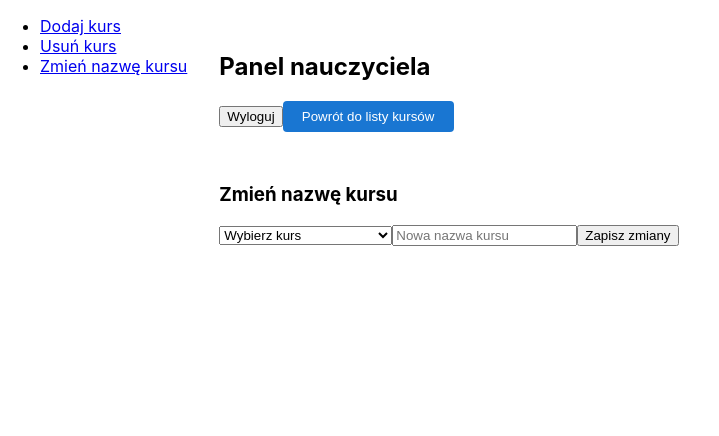
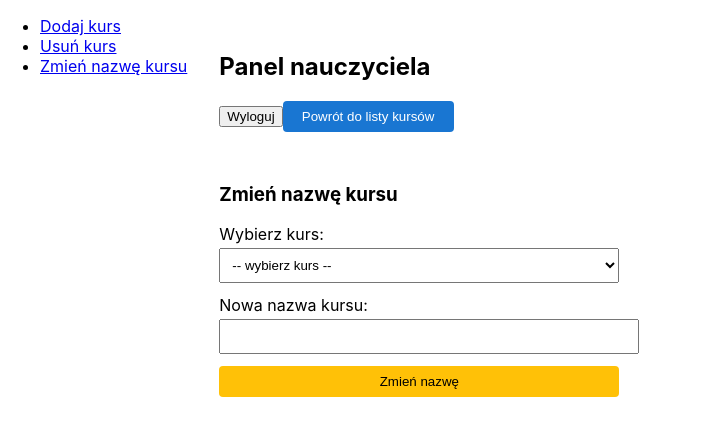
Before and after one commit to lepsze1oblicze1mammona/CourseSystemFrontend, a React (Create React App) app: page /teacher/rename-course in a window 1280 px wide. Shown: the top 436 px of the page, without its empty margins (0-719 px from the left). Built offline with nearby package versions, Linux system fonts and the light colour scheme; sample sign-in values are in the browser's storage.

Commit message:
RemoveCourse, RenameCourse finished

```diff
--- a/src/Components/Teacher/AddCourse.tsx
+++ b/src/Components/Teacher/AddCourse.tsx
@@ -2,23 +2,21 @@ import React, { useState } from "react";
 import { useOutletContext } from "react-router-dom";
 import axios from "axios";
 
-// Typy kontekstu, jeśli chcesz odświeżać listę kursów lokalnie
 interface Course {
   id: number;
   name: string;
 }
+
 interface ContextType {
   courses: Course[];
   setCourses: React.Dispatch<React.SetStateAction<Course[]>>;
+  refetchCourses: () => void; // dodajemy do kontekstu
 }
 
 const AddCourse: React.FC = () => {
-  const { courses, setCourses } = useOutletContext<ContextType>();
+  const { courses, setCourses, refetchCourses } = useOutletContext<ContextType>();
   const [courseName, setCourseName] = useState("");
   const [message, setMessage] = useState<string | null>(null);
-
-  // Pobierz id nauczyciela z localStorage (lub z kontekstu autoryzacji)
-  const id = localStorage.getItem("id");
 
   const handleSubmit = async (e: React.FormEvent) => {
     e.preventDefault();
@@ -38,35 +36,29 @@ const AddCourse: React.FC = () => {
     }
 
     try {
-    const response = await axios.post(
+      await axios.post(
         "/kurs",
         {
           nazwa: courseName,
-        wlasciciel_login: wlasciciel_login
+          wlasciciel_login: wlasciciel_login,
         },
         {
           headers: {
             "Content-Type": "application/json",
-          Authorization: `Bearer ${token}`
-        }
+            Authorization: `Bearer ${token}`,
+          },
         }
       );
 
-    const newCourse: Course = {
-      id: Math.max(0, ...courses.map((c) => c.id)) + 1,
-      name: courseName
-    };
-
-    setCourses([...courses, newCourse]);
       setCourseName("");
       setMessage("Kurs dodany!");
+      await refetchCourses();
+
     } catch (err: any) {
       console.error(err);
       setMessage("Błąd podczas dodawania kursu.");
     }
   };
-
-
 
   return (
     <div style={{ maxWidth: 400 }}>
@@ -77,7 +69,7 @@ const AddCourse: React.FC = () => {
           <input
             type="text"
             value={courseName}
-            onChange={e => setCourseName(e.target.value)}
+            onChange={(e) => setCourseName(e.target.value)}
             required
             style={{ width: "100%", padding: 8, marginTop: 4 }}
           />
@@ -90,7 +82,7 @@ const AddCourse: React.FC = () => {
             border: "none",
             borderRadius: 4,
             padding: "8px 16px",
-            cursor: "pointer"
+            cursor: "pointer",
           }}
         >
           Dodaj kurs
--- a/src/Components/Teacher/RenameCourse.tsx
+++ b/src/Components/Teacher/RenameCourse.tsx
@@ -1,9 +1,10 @@
 import React, { useState } from "react";
 import { useOutletContext } from "react-router-dom";
+import axios from "axios";
 
 interface Course {
   id: number;
-  name: string;
+  nazwa: string;
 }
 
 interface ContextType {
@@ -15,45 +16,104 @@ const RenameCourse: React.FC = () => {
   const { courses, setCourses } = useOutletContext<ContextType>();
   const [selectedCourse, setSelectedCourse] = useState<string>("");
   const [newName, setNewName] = useState("");
+  const [message, setMessage] = useState<string | null>(null);
 
-  const handleSubmit = (e: React.FormEvent) => {
+  const handleRename = async (e: React.FormEvent) => {
     e.preventDefault();
+    setMessage(null);
+
+    if (!selectedCourse || !newName.trim()) {
+      setMessage("Wypełnij wszystkie pola.");
+      return;
+    }
+
+    try {
+      const token = localStorage.getItem("token");
+
+      const response = await axios.put(
+        "/kurs",
+        {
+          stara_nazwa: selectedCourse,
+          nowa_nazwa: newName
+        },
+        {
+          headers: {
+            Authorization: `Bearer ${token}`,
+            "Content-Type": "application/json"
+          }
+        }
+      );
+
+      setMessage(response.data.output || "Nazwa kursu została zmieniona.");
+
+      // Aktualizacja lokalnej listy kursów
       const updatedCourses = courses.map(course =>
-      course.id === Number(selectedCourse)
-        ? { ...course, name: newName }
-        : course
+        course.nazwa === selectedCourse ? { ...course, nazwa: newName } : course
       );
       setCourses(updatedCourses);
+
+      // Wyczyść pola
+      setSelectedCourse("");
       setNewName("");
+
+    } catch (error: any) {
+      console.error("Błąd podczas zmiany nazwy kursu:", error);
+      const errorMsg = error.response?.data?.error || "Wystąpił błąd podczas zmiany nazwy kursu.";
+      setMessage(errorMsg);
+    }
   };
 
   return (
-    <div className="rename-form">
+    <div style={{ maxWidth: 400 }}>
       <h3>Zmień nazwę kursu</h3>
-      <form onSubmit={handleSubmit}>
+      <form onSubmit={handleRename} style={{ display: "flex", flexDirection: "column", gap: 12 }}>
+        <label>
+          Wybierz kurs:
           <select
             value={selectedCourse}
-          onChange={(e) => setSelectedCourse(e.target.value)}
+            onChange={e => setSelectedCourse(e.target.value)}
             required
+            style={{ width: "100%", padding: 8, marginTop: 4 }}
           >
-          <option value="">Wybierz kurs</option>
-          {courses.map(course => (
-            <option key={course.id} value={course.id}>
-              {course.name}
+            <option value="">-- wybierz kurs --</option>
+            {courses.length === 0 ? (
+              <option disabled>Brak kursów</option>
+            ) : (
+              courses.map(course => (
+                <option key={course.id} value={course.nazwa}>
+                  {course.nazwa}
                 </option>
-          ))}
+              ))
+            )}
           </select>
+        </label>
 
+        <label>
+          Nowa nazwa kursu:
           <input
             type="text"
-          placeholder="Nowa nazwa kursu"
             value={newName}
-          onChange={(e) => setNewName(e.target.value)}
+            onChange={e => setNewName(e.target.value)}
             required
+            style={{ width: "100%", padding: 8, marginTop: 4 }}
           />
+        </label>
 
-        <button type="submit">Zapisz zmiany</button>
+        <button
+          type="submit"
+          style={{
+            background: "#ffc107",
+            color: "#000",
+            border: "none",
+            borderRadius: 4,
+            padding: "8px 16px",
+            cursor: "pointer"
+          }}
+        >
+          Zmień nazwę
+        </button>
       </form>
+      {message && <div style={{ marginTop: 12, color: "#ffc107", whiteSpace: "pre-wrap" }}>{message}</div>}
     </div>
   );
 };
--- a/src/Components/Teacher/TeacherDashboard.tsx
+++ b/src/Components/Teacher/TeacherDashboard.tsx
@@ -1,47 +1,76 @@
-import React, { useState } from "react";
+import React, { useEffect, useState, useCallback } from "react";
 import { Outlet, useNavigate, useLocation } from "react-router-dom";
 import TeacherSidebar from "./TeacherSidebar";
 import CourseTile from "../CourseTile";
 import { clearAuth } from "../../Auth/Auth";
+import axios from "axios";
+
+interface Course {
+  id: number;
+  nazwa: string;
+}
 
 const TeacherDashboard: React.FC = () => {
-  const [courses, setCourses] = useState([
-    { id: 1, name: "Matematyka podstawowa" },
-    { id: 2, name: "Fizyka kwantowa" },
-  ]);
+  const [courses, setCourses] = useState<Course[]>([]);
   const navigate = useNavigate();
   const location = useLocation();
 
   const handleLogout = () => {
-    clearAuth();           // Czyści token, role, id nauczyciela z localStorage
-    navigate("/login");    // Przekierowuje na stronę logowania
-  }
-
+    clearAuth();
+    navigate("/login");
+  };
 
   const isMain = location.pathname === "/teacher";
+
+  const fetchCourses = useCallback(async () => {
+    const email = localStorage.getItem("email");
+    const token = localStorage.getItem("token");
+
+    if (!email || !token) {
+      console.error("Brak tokenu lub emaila w localStorage");
+      return;
+    }
+
+    try {
+      const response = await axios.get(`/specialtreatment/creator`, {
+        params: { login: email },
+        headers: {
+          Authorization: `Bearer ${token}`,
+          Accept: "application/json",
+        },
+      });
+      setCourses(response.data);
+    } catch (error) {
+      console.error("Błąd podczas pobierania kursów:", error);
+    }
+  }, []);
+
+  useEffect(() => {
+    fetchCourses();
+  }, [fetchCourses]);
 
   return (
     <div style={{ display: "flex", minHeight: "80vh" }}>
       <TeacherSidebar />
       <div style={{ flex: 1, padding: "2rem" }}>
         <h2>Panel nauczyciela</h2>
-        <button onClick={handleLogout}>
-          Wyloguj
-        </button>
+        <button onClick={handleLogout}>Wyloguj</button>
 
         {isMain && (
           <>
             <h3>Twoje kursy</h3>
-            <div style={{
-              display: "grid",
-              gridTemplateColumns: "repeat(auto-fit, minmax(250px, 1fr))",
-              gap: "24px",
-              marginBottom: "32px"
-            }}>
-              {courses.map(course => (
+            <div
+              style={{
+                display: "grid",
+                gridTemplateColumns: "repeat(auto-fit, minmax(250px, 1fr))",
+                gap: "24px",
+                marginBottom: "32px",
+              }}
+            >
+              {courses.map((course) => (
                 <CourseTile
                   key={course.id}
-                  courseName={course.name}
+                  courseName={course.nazwa}
                   onClick={() => navigate(`/courses/${course.id}`)}
                 />
               ))}
@@ -49,7 +78,6 @@ const TeacherDashboard: React.FC = () => {
           </>
         )}
 
-        {/* Przycisk powrotu na podstronach */}
         {!isMain && (
           <>
             <button
@@ -61,12 +89,12 @@ const TeacherDashboard: React.FC = () => {
                 color: "#fff",
                 border: "none",
                 borderRadius: "4px",
-                cursor: "pointer"
+                cursor: "pointer",
               }}
             >
               Powrót do listy kursów
             </button>
-            <Outlet context={{ courses, setCourses }} />
+            <Outlet context={{ courses, setCourses, refetchCourses: fetchCourses }} />
           </>
         )}
       </div>
```
Also changed, not shown: src/Components/Teacher/RemoveCourse.tsx (+40 -12 lines). Lines whose indentation alone changed are shown as unchanged.
